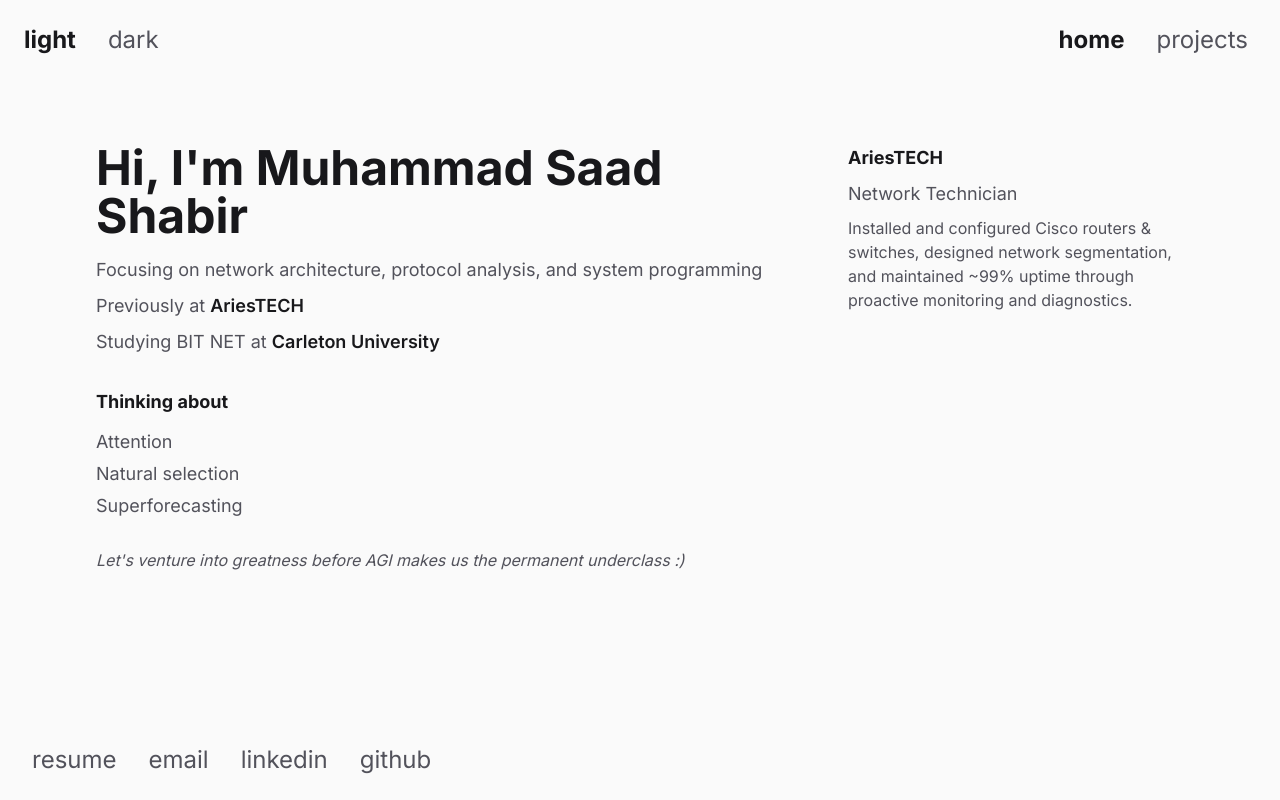
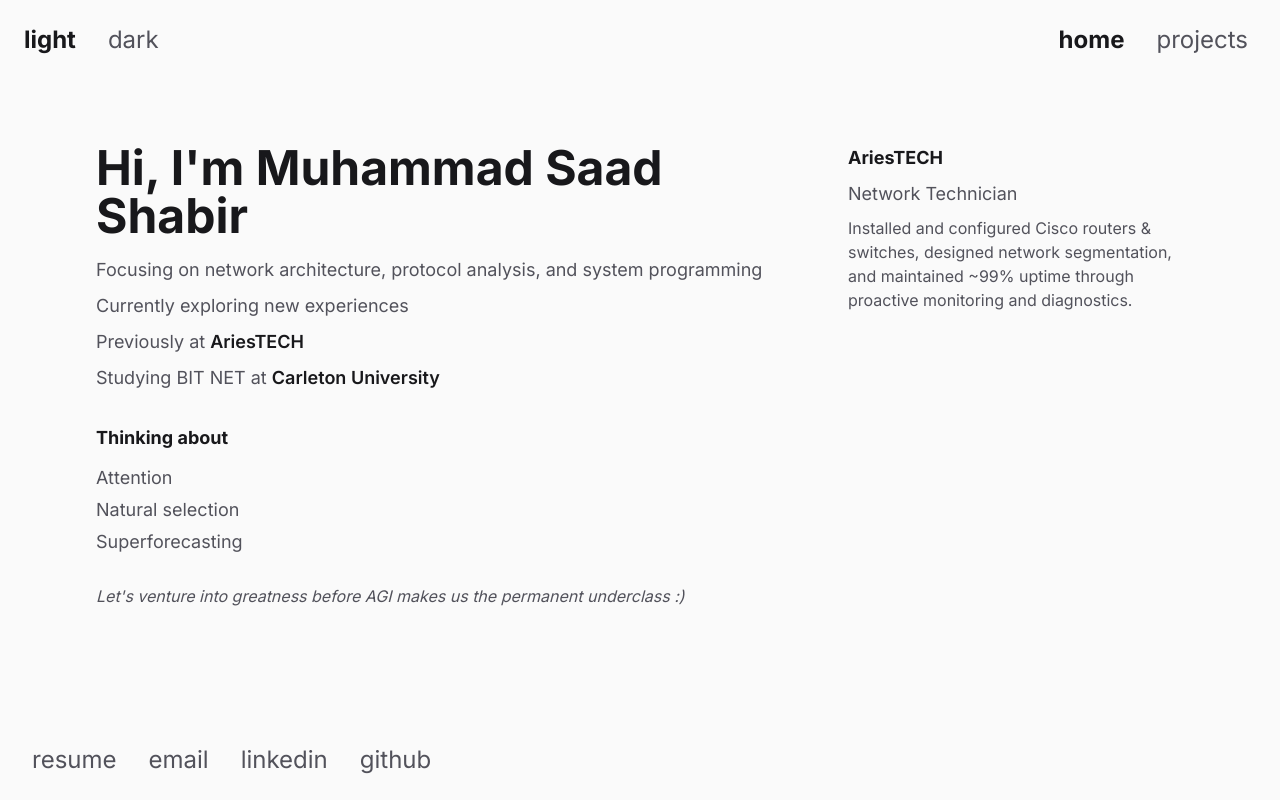
Before and after one commit to msaadshabir/personal-website, a Next.js app: page / in a window 1280 px wide. Built offline with nearby package versions, Linux system fonts and the light colour scheme.

Commit message:
Update page.js

```diff
--- a/app/page.js
+++ b/app/page.js
@@ -69,6 +69,9 @@ export default function Home() {
               <div className="space-y-2 text-base md:text-lg text-zinc-600 dark:text-zinc-400">
                 <p>
                   Focusing on network architecture, protocol analysis, and system programming
+                </p>
+                <p>
+                  Currently exploring new experiences
                 </p>
                 <p>
                   Previously at <span className="font-semibold text-zinc-900 dark:text-zinc-50">AriesTECH</span>
```
